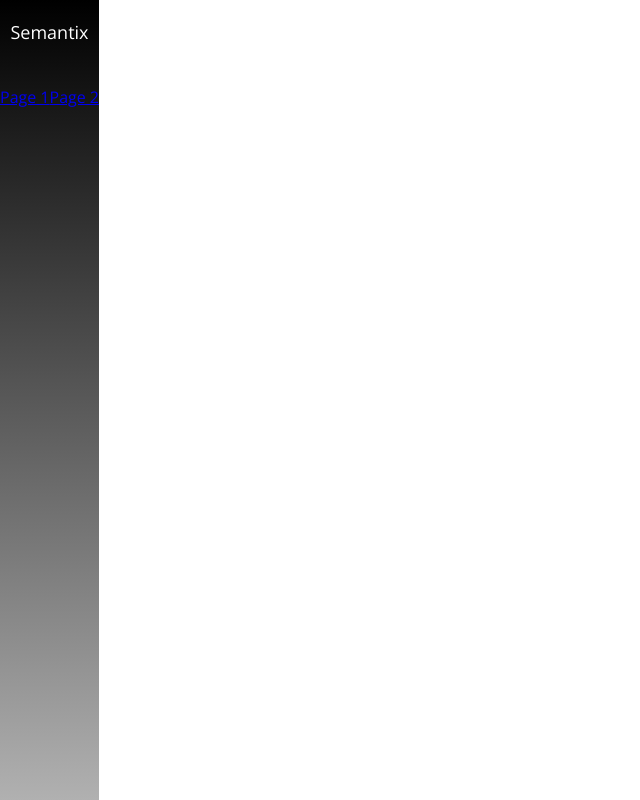
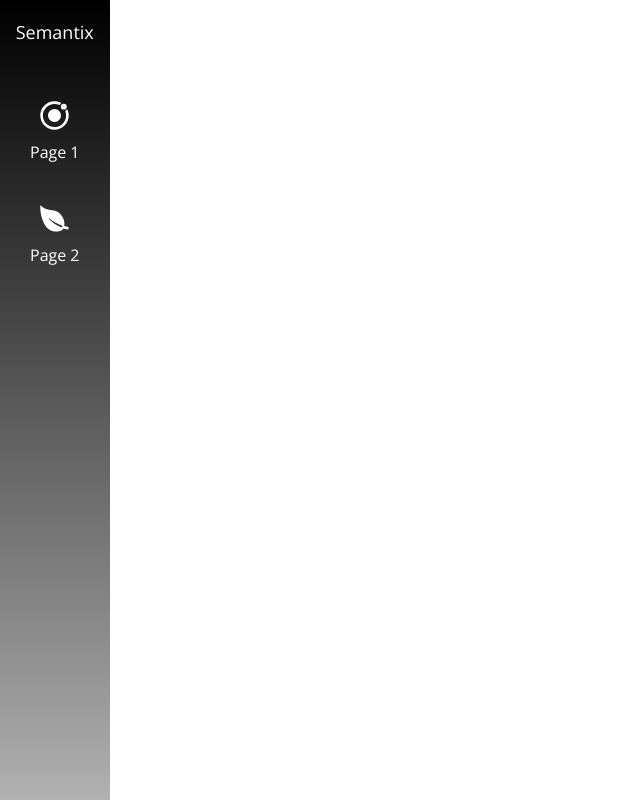
Before and after one commit to morcegon/semantix-test, a React (Create React App) app: page / in a window 1280 px wide. Shown: the whole page, without its empty margins (0-640 px from the left). Built offline with nearby package versions, Linux system fonts and the light colour scheme.

Commit message:
feat: add navbar items

```diff
--- a/src/components/Sidebar/index.js
+++ b/src/components/Sidebar/index.js
@@ -1,8 +1,7 @@
 import React from 'react';
 import { IoLogoIonic, IoIosLeaf } from 'react-icons/io';
-import { Link } from 'react-router-dom';
 
-import { Container, Title, Nav } from './styles';
+import { Container, Title, Nav, NavItem } from './styles';
 
 const navItems = [
   {
@@ -19,9 +18,10 @@ const navItems = [
 
 const setNavItems = () =>
   navItems.map((item) => (
-    <Link key={item.link} to={item.link}>
+    <NavItem key={item.link} to={item.link}>
+      {item.icon}
       {item.label}
-    </Link>
+    </NavItem>
   ));
 
 function Sidebar() {
--- a/src/components/Sidebar/styles.js
+++ b/src/components/Sidebar/styles.js
@@ -1,3 +1,4 @@
+import { Link } from 'react-router-dom';
 import styled from 'styled-components';
 
 import colors from '../../styles/colors';
@@ -22,4 +23,31 @@ export const Title = styled.h1`
   text-align: center;
 `;
 
-export const Nav = styled.nav``;
+export const Nav = styled.nav`
+  align-content: center;
+  display: flex;
+  flex-direction: column;
+`;
+
+export const NavItem = styled(Link)`
+  align-items: center;
+  color: white;
+  display: flex;
+  flex-direction: column;
+  padding: 1rem 3rem;
+  text-align: center;
+  text-decoration: none;
+
+  &:hover {
+    background: rgba(255, 255, 255, 0.2);
+  }
+
+  &:not(:last-child) {
+    margin-bottom: 2rem;
+  }
+
+  svg {
+    font-size: 3.5rem;
+    margin-bottom: 1rem;
+  }
+`;
```
